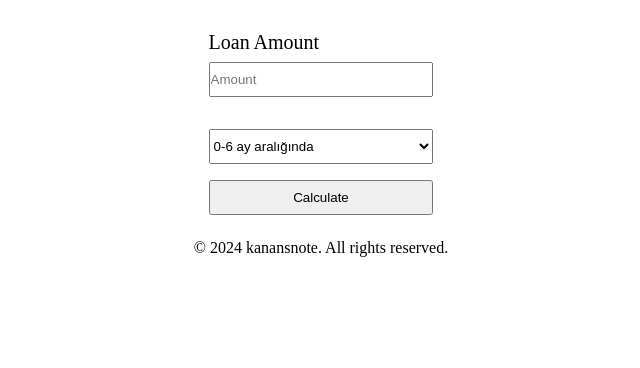
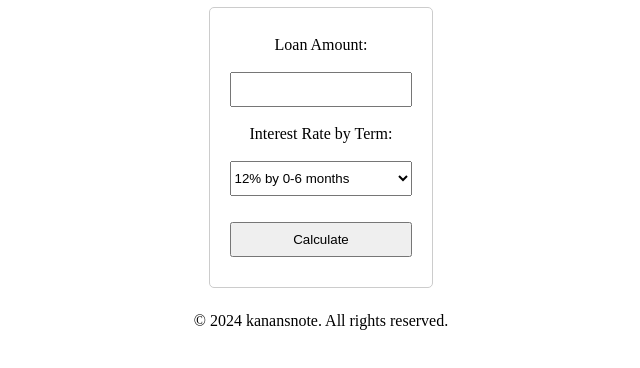
Before and after one commit to kanansnote/loan-calculator-task, a plain HTML site: page index.html in a window 1280 px wide. Shown: the part 246-614 px from the top of the page, without its empty margins (319-959 px from the left). Drawn offline with Linux system fonts and the light colour scheme.

Commit message:
Modified some code with trying achieving proper calculation, but yet it is yet incomplete.

```diff
--- a/index.html
+++ b/index.html
@@ -10,21 +10,18 @@
     <header></header>
     <main>
         <h1>Loan Calculator</h1>
-        <div id="divLoanCalculator">
-            <div id="divLeft">
-                <label for="">Loan Amount</label>
-                <input type="text" placeholder="Amount">
-            </div>
-            <div id="divRight">
-                <label for=""></label>
-                <select name="" id="">
-                    <option value="12">0-6 ay aralığında</option>
-                    <option value="15">7-12 ay aralığında</option>
-                    <option value="20">13-24 ay aralığında</option>
-                </select>
-            </div>
-        </div>
-        <button>Calculate</button>
+        <form id="LoanForm">
+            <label for="amount">Loan Amount:</label>
+            <input type="number" id="amount" required>
+            <label for="interestByTerm">Interest Rate by Term:</label>
+            <select title="" name="" id="interestByTerm">
+                <option value="12">12% by 0-6 months</option>
+                <option value="15">15% by 7-12 months</option>
+                <option value="20">20% by 13-24 months</option>
+            </select>
+            <div id="result"></div>
+            <button type="button">Calculate</button>
+        </form>
     </main>
     <footer>
         <p>© 2024 kanansnote. All rights reserved.</p>
--- a/src/css/style.css
+++ b/src/css/style.css
@@ -13,29 +13,27 @@ body {
     transform: translateY(20vh);
 }
 
-main {
-    display: flex;
-    flex-direction: column;
+#LoanForm {
+    max-width: 400px;
+    margin: auto;
+    padding: 20px;
+    border: 1px solid #ccc;
+    border-radius: 5px;
+}
+label, input, select, button {
+    display: block;
+    width: 100%;
+    margin-bottom: 10px;
+}
 
-    #divLoanCalculator {
-        display: flex;
-        flex-direction: column;
+/* Chrome, Safari, Edge, Opera */
+input::-webkit-outer-spin-button,
+input::-webkit-inner-spin-button {
+  -webkit-appearance: none;
+  margin: 0;
+}
 
-            #divLeft {
-                display: flex;
-                flex-direction: column;
-
-                label {
-                    display: flex;
-                    justify-content: space-between;
-                    font-size: 20px;
-                    font-weight: 500;
-                }
-            }
-
-            #divRight {
-                display: flex;
-                flex-direction: column;
-            }
-    }
+/* Firefox */
+input[type=number] {
+  -moz-appearance: textfield;
 }
--- a/src/js/script.js
+++ b/src/js/script.js
@@ -0,0 +1,15 @@
+const button = document.querySelector('button');
+const amount = document.getElementById('amount');
+
+const result = document.getElementById('result');
+
+const interestByTerm = document.getElementById('interestByTerm').value;
+
+let monthlyInterestRate = (interestByTerm / 100) / 12;
+
+let x = Math.pow(1 + monthlyInterestRate, interestByTerm);
+let monthlyPayment = (amount * monthlyInterestRate * x) / (x - 1);
+
+button.addEventListener('click', function () {
+    result.innerHTML = `Your monthly payment is: ${monthlyPayment.toFixed(2)}`;
+})
```
